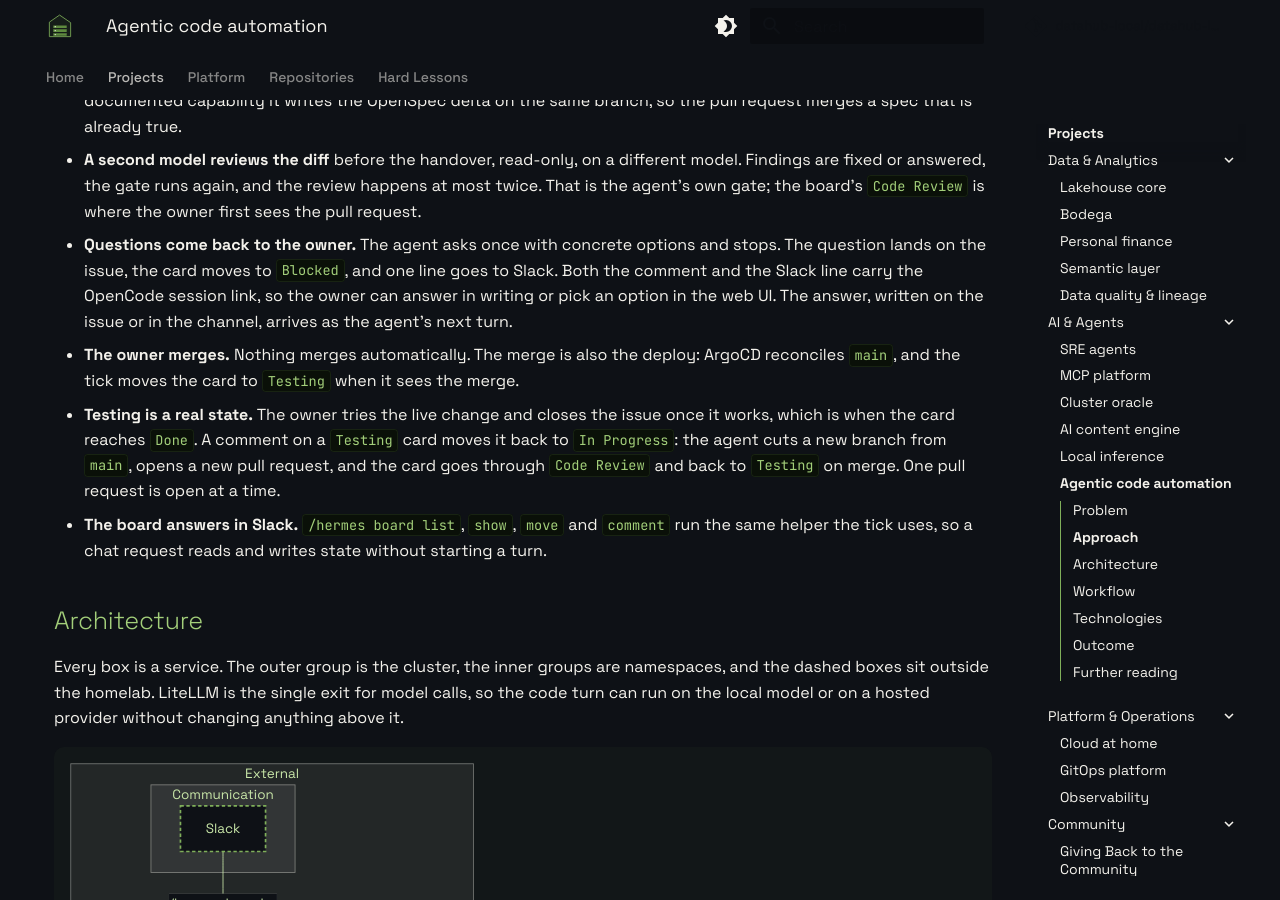
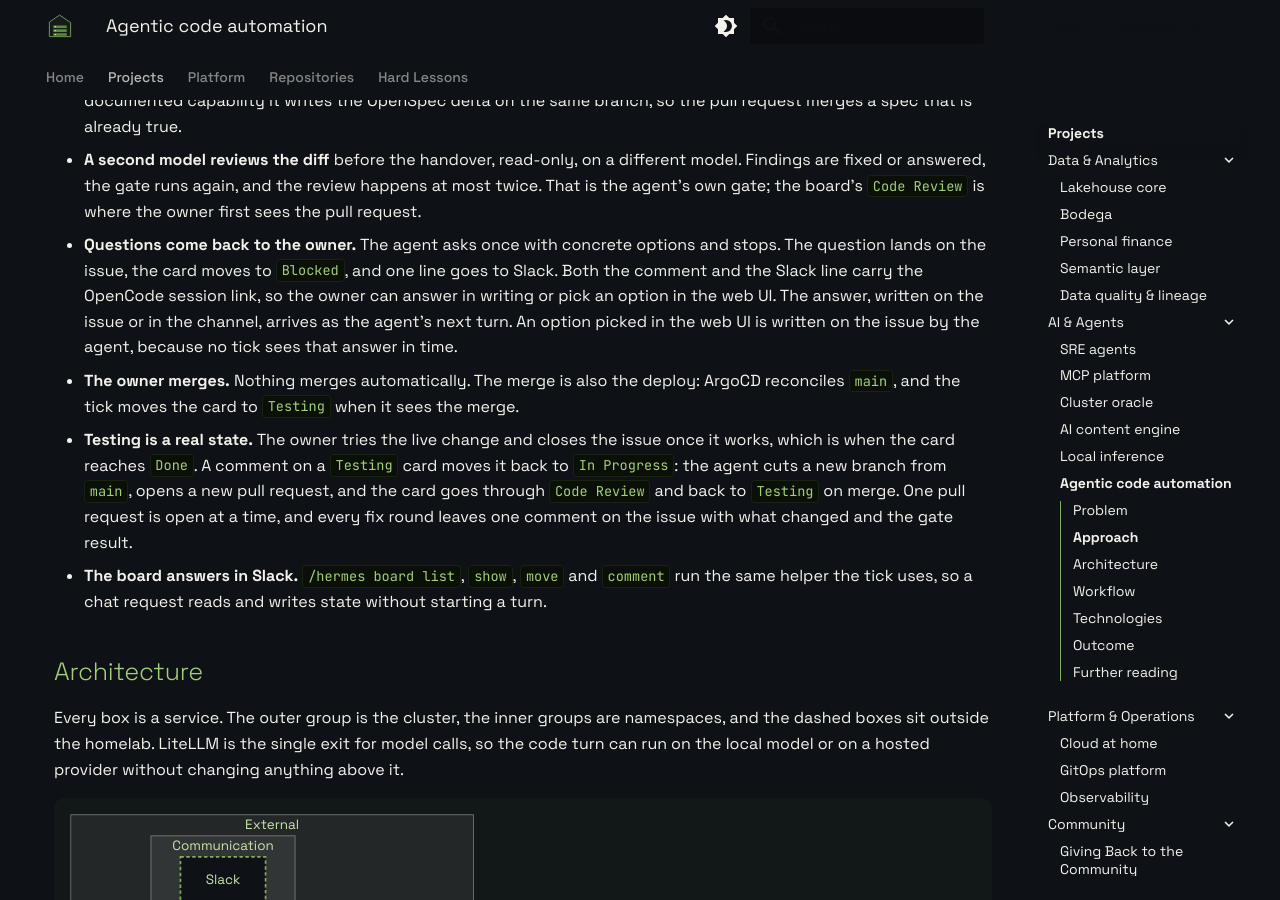
Before and after one commit to datahub-local/datahub-local, an MkDocs documentation site: the page built from docs/projects/agentic-code-automation.md, in a window 1280 px wide and 900 px high, scrolled down 1457 px. Built offline with MkDocs 1.6.1 and Material for MkDocs 9.7.7, drawn with Linux system fonts in a browser that asks for light colours; comment, search, counter and statistics services are not loaded.

```diff
--- a/docs/projects/agentic-code-automation.md
+++ b/docs/projects/agentic-code-automation.md
@@ -64,7 +64,8 @@
   line goes to Slack. Both the comment and the Slack line carry the OpenCode
   session link, so the owner can answer in writing or pick an option in the web
   UI. The answer, written on the issue or in the channel, arrives as the agent's
-  next turn.
+  next turn. An option picked in the web UI is written on the issue by the agent,
+  because no tick sees that answer in time.
 - **The owner merges.** Nothing merges automatically. The merge is also the
   deploy: ArgoCD reconciles `main`, and the tick moves the card to `Testing` when
   it sees the merge.
@@ -72,7 +73,8 @@
   issue once it works, which is when the card reaches `Done`. A comment on a
   `Testing` card moves it back to `In Progress`: the agent cuts a new branch from
   `main`, opens a new pull request, and the card goes through `Code Review` and
-  back to `Testing` on merge. One pull request is open at a time.
+  back to `Testing` on merge. One pull request is open at a time, and every fix
+  round leaves one comment on the issue with what changed and the gate result.
 - **The board answers in Slack.** `/hermes board list`, `show`, `move` and
   `comment` run the same helper the tick uses, so a chat request reads and writes
   state without starting a turn.
```
